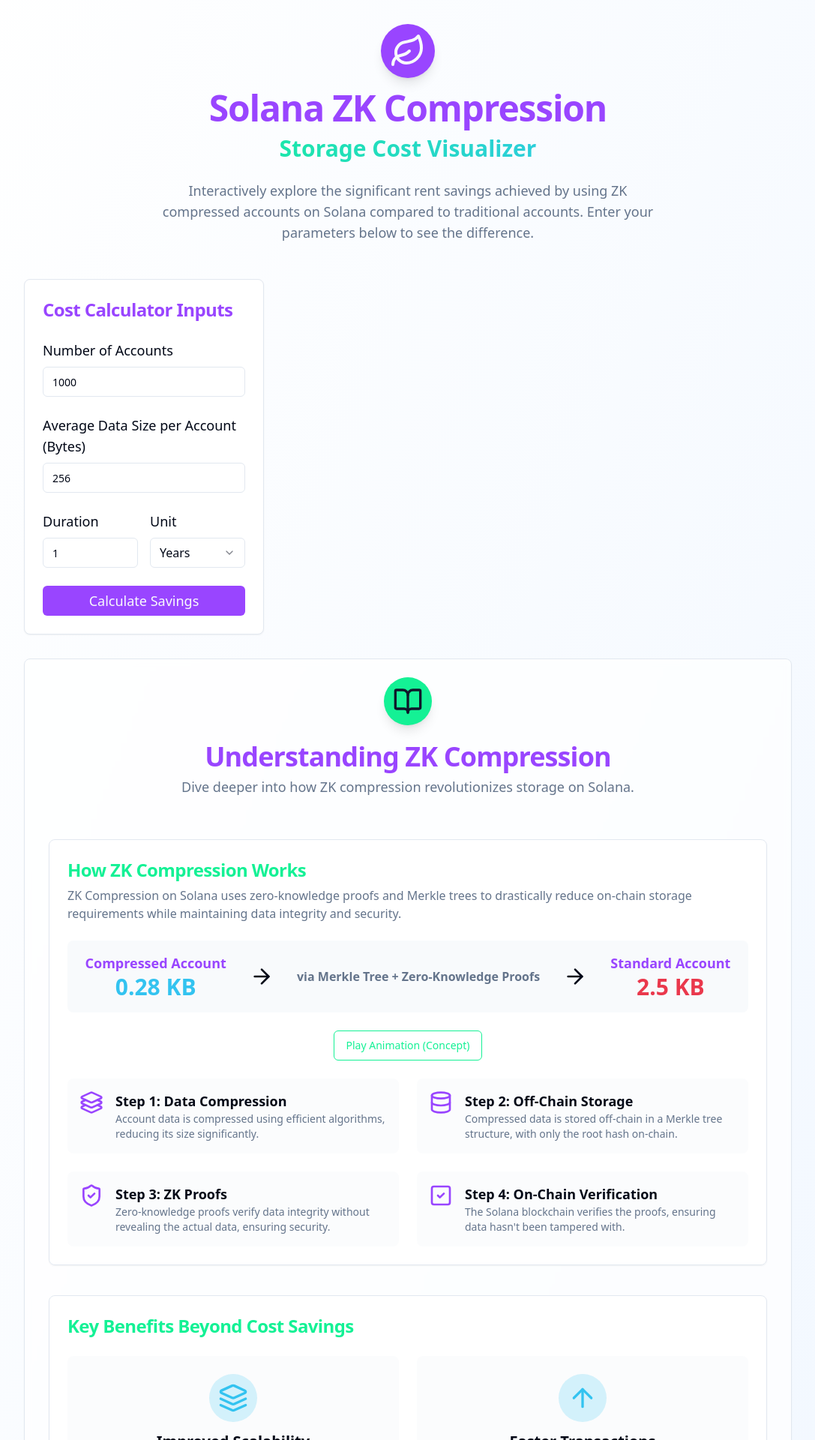
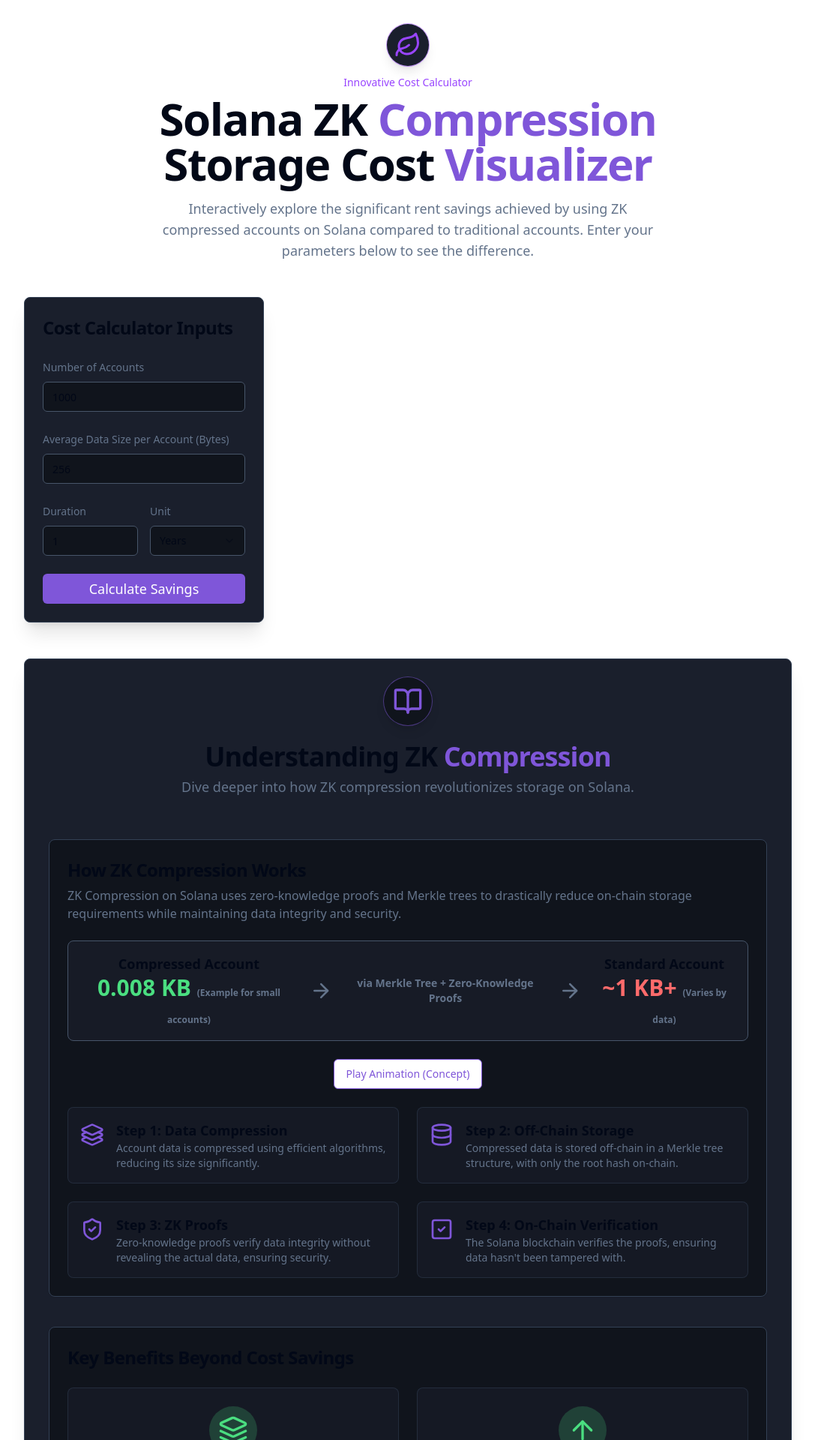
Before and after one commit to gurshaan17/solana-storage-savings-sight, a React (Vite) app: page / in a window 1280 px wide. Shown: the top 1920 px of the page at 75% size, without its empty margins (96-1183 px from the left). Built offline with nearby package versions, Linux system fonts and the light colour scheme.

Commit message:
Refactor: Apply design changes
Implement design and style updates based on the provided image, including background and color adjustments.

```diff
--- a/src/components/CalculatorInputForm.tsx
+++ b/src/components/CalculatorInputForm.tsx
@@ -42,18 +42,19 @@ const CalculatorInputForm: React.FC<CalculatorInputFormProps> = ({ onCalculate }
       });
     } else {
       console.error("Invalid input values");
+      // Consider adding user-facing error feedback here, e.g., using a toast
     }
   };
 
   return (
-    <Card className="w-full max-w-md">
+    <Card className="w-full max-w-md bg-cardDark border-slate-700 shadow-xl">
       <CardHeader>
-        <CardTitle className="text-2xl text-primary-solana">Cost Calculator Inputs</CardTitle>
+        <CardTitle className="text-2xl text-foreground">Cost Calculator Inputs</CardTitle>
       </CardHeader>
       <form onSubmit={handleSubmit}>
         <CardContent className="space-y-6">
           <div className="space-y-2">
-            <Label htmlFor="numAccounts" className="text-lg">Number of Accounts</Label>
+            <Label htmlFor="numAccounts" className="text-sm font-medium text-muted-foreground">Number of Accounts</Label>
             <Input
               id="numAccounts"
               type="number"
@@ -62,11 +63,11 @@ const CalculatorInputForm: React.FC<CalculatorInputFormProps> = ({ onCalculate }
               placeholder="e.g., 1000"
               min="1"
               required
-              className="text-base"
+              className="bg-inputDark border-slate-600 text-foreground placeholder:text-muted-foreground/70 focus:ring-brandPurple"
             />
           </div>
           <div className="space-y-2">
-            <Label htmlFor="dataSize" className="text-lg">Average Data Size per Account (Bytes)</Label>
+            <Label htmlFor="dataSize" className="text-sm font-medium text-muted-foreground">Average Data Size per Account (Bytes)</Label>
             <Input
               id="dataSize"
               type="number"
@@ -75,12 +76,12 @@ const CalculatorInputForm: React.FC<CalculatorInputFormProps> = ({ onCalculate }
               placeholder="e.g., 256"
               min="0"
               required
-              className="text-base"
+              className="bg-inputDark border-slate-600 text-foreground placeholder:text-muted-foreground/70 focus:ring-brandPurple"
             />
           </div>
           <div className="grid grid-cols-2 gap-4">
             <div className="space-y-2">
-              <Label htmlFor="duration" className="text-lg">Duration</Label>
+              <Label htmlFor="duration" className="text-sm font-medium text-muted-foreground">Duration</Label>
               <Input
                 id="duration"
                 type="number"
@@ -89,25 +90,28 @@ const CalculatorInputForm: React.FC<CalculatorInputFormProps> = ({ onCalculate }
                 placeholder="e.g., 1"
                 min="1"
                 required
-                className="text-base"
+                className="bg-inputDark border-slate-600 text-foreground placeholder:text-muted-foreground/70 focus:ring-brandPurple"
               />
             </div>
             <div className="space-y-2">
-              <Label htmlFor="durationUnit" className="text-lg">Unit</Label>
+              <Label htmlFor="durationUnit" className="text-sm font-medium text-muted-foreground">Unit</Label>
               <Select value={durationUnit} onValueChange={(value: 'months' | 'years') => setDurationUnit(value)}>
-                <SelectTrigger id="durationUnit" className="text-base">
+                <SelectTrigger id="durationUnit" className="bg-inputDark border-slate-600 text-foreground focus:ring-brandPurple">
                   <SelectValue placeholder="Select unit" />
                 </SelectTrigger>
-                <SelectContent>
-                  <SelectItem value="months">Months</SelectItem>
-                  <SelectItem value="years">Years</SelectItem>
+                <SelectContent className="bg-cardDark border-slate-600 text-foreground">
+                  <SelectItem value="months" className="hover:bg-slate-700">Months</SelectItem>
+                  <SelectItem value="years" className="hover:bg-slate-700">Years</SelectItem>
                 </SelectContent>
               </Select>
             </div>
           </div>
         </CardContent>
         <CardFooter>
-          <Button type="submit" className="w-full bg-primary-solana hover:bg-primary-solana/90 text-primary-foreground text-lg py-3">
+          <Button
+            type="submit"
+            className="w-full bg-brandPurple hover:bg-brandPurple/90 text-white text-lg py-3 transition-all duration-150 ease-in-out ring-2 ring-transparent hover:ring-brandPurple/50 focus:ring-brandPurple"
+          >
             Calculate Savings
           </Button>
         </CardFooter>
--- a/src/components/education/BenefitsSection.tsx
+++ b/src/components/education/BenefitsSection.tsx
@@ -1,7 +1,7 @@
 
 import React from 'react';
 import { Card, CardContent, CardHeader, CardTitle } from '@/components/ui/card';
-import { Layers, ArrowUp } from 'lucide-react'; // Using Layers for scalability, ArrowUp for faster/improvement
+import { Layers, ArrowUp } from 'lucide-react';
 
 const BenefitsSection: React.FC = () => {
   const benefits = [
@@ -11,21 +11,21 @@ const BenefitsSection: React.FC = () => {
       description: "Support millions of accounts without bloating the blockchain, enabling larger-scale applications.",
     },
     {
-      icon: <ArrowUp className="h-10 w-10 text-accent-savings" />, // Representing speed/efficiency
+      icon: <ArrowUp className="h-10 w-10 text-accent-savings" />,
       title: "Faster Transactions",
       description: "Reduced data size can contribute to faster transaction processing and confirmation times.",
     },
   ];
 
   return (
-    <Card className="bg-card/80">
+    <Card className="bg-inputDark border-slate-700">
       <CardHeader>
-        <CardTitle className="text-2xl font-bold text-secondary-solana">Key Benefits Beyond Cost Savings</CardTitle>
+        <CardTitle className="text-2xl font-bold text-foreground">Key Benefits Beyond Cost Savings</CardTitle>
       </CardHeader>
       <CardContent>
         <div className="grid grid-cols-1 md:grid-cols-2 gap-6">
           {benefits.map((benefit, index) => (
-            <div key={index} className="flex flex-col items-center text-center p-6 bg-muted/30 rounded-lg space-y-3">
+            <div key={index} className="flex flex-col items-center text-center p-6 bg-cardDark/50 rounded-lg space-y-3 border border-slate-700/50">
               <div className="p-3 bg-accent-savings/20 rounded-full">
                 {benefit.icon}
               </div>
--- a/src/components/education/EducationSection.tsx
+++ b/src/components/education/EducationSection.tsx
@@ -6,17 +6,17 @@ import TechnicalConceptsSection from './TechnicalConceptsSection';
 import FaqSection from './FaqSection';
 import DeveloperResourcesSection from './DeveloperResourcesSection';
 import { Card, CardContent, CardHeader, CardTitle } from '@/components/ui/card';
-import { BookOpen } from 'lucide-react'; // Using BookOpen as a general education icon
+import { BookOpen } from 'lucide-react';
 
 const EducationSection: React.FC = () => {
   return (
-    <Card className="w-full mt-12 bg-background/70 backdrop-blur-sm">
+    <Card className="w-full mt-12 bg-cardDark border-slate-700 shadow-xl">
       <CardHeader className="text-center">
-        <div className="inline-flex items-center justify-center bg-secondary-solana text-secondary-foreground p-3 rounded-full mb-4 shadow-lg mx-auto">
-          <BookOpen size={40} />
+        <div className="inline-flex items-center justify-center bg-inputDark text-primary-foreground p-3 rounded-full mb-4 shadow-lg mx-auto ring-1 ring-brandPurple/50">
+          <BookOpen size={40} className="text-brandPurple" />
         </div>
-        <CardTitle className="text-4xl font-extrabold text-primary-solana">
-          Understanding ZK Compression
+        <CardTitle className="text-4xl font-extrabold text-foreground">
+          Understanding ZK <span className="text-brandPurple">Compression</span>
         </CardTitle>
         <p className="text-lg text-muted-foreground max-w-2xl mx-auto mt-2">
           Dive deeper into how ZK compression revolutionizes storage on Solana.
--- a/src/components/education/HowItWorksSection.tsx
+++ b/src/components/education/HowItWorksSection.tsx
@@ -7,61 +7,60 @@ import { Layers3, Database, ShieldCheck, SquareCheck, ArrowRight } from 'lucide-
 const HowItWorksSection: React.FC = () => {
   const steps = [
     {
-      icon: <Layers3 className="h-8 w-8 text-primary-solana" />,
+      icon: <Layers3 className="h-8 w-8 text-brandPurple" />,
       title: "Step 1: Data Compression",
       description: "Account data is compressed using efficient algorithms, reducing its size significantly.",
     },
     {
-      icon: <Database className="h-8 w-8 text-primary-solana" />,
+      icon: <Database className="h-8 w-8 text-brandPurple" />,
       title: "Step 2: Off-Chain Storage",
       description: "Compressed data is stored off-chain in a Merkle tree structure, with only the root hash on-chain.",
     },
     {
-      icon: <ShieldCheck className="h-8 w-8 text-primary-solana" />,
+      icon: <ShieldCheck className="h-8 w-8 text-brandPurple" />,
       title: "Step 3: ZK Proofs",
       description: "Zero-knowledge proofs verify data integrity without revealing the actual data, ensuring security.",
     },
     {
-      icon: <SquareCheck className="h-8 w-8 text-primary-solana" />,
+      icon: <SquareCheck className="h-8 w-8 text-brandPurple" />,
       title: "Step 4: On-Chain Verification",
       description: "The Solana blockchain verifies the proofs, ensuring data hasn't been tampered with.",
     },
   ];
 
   return (
-    <Card className="bg-card/80">
+    <Card className="bg-inputDark border-slate-700">
       <CardHeader>
-        <CardTitle className="text-2xl font-bold text-secondary-solana">How ZK Compression Works</CardTitle>
+        <CardTitle className="text-2xl font-bold text-foreground">How ZK Compression Works</CardTitle>
         <CardDescription className="text-md text-muted-foreground">
           ZK Compression on Solana uses zero-knowledge proofs and Merkle trees to drastically reduce on-chain storage requirements while maintaining data integrity and security.
         </CardDescription>
       </CardHeader>
       <CardContent className="space-y-6">
-        <div className="flex flex-col sm:flex-row items-center justify-around p-4 bg-muted/50 rounded-lg gap-4">
+        <div className="flex flex-col sm:flex-row items-center justify-around p-4 bg-cardDark/70 rounded-lg gap-4 border border-slate-600">
           <div className="text-center">
-            <p className="font-semibold text-lg text-primary-solana">Compressed Account</p>
-            <p className="text-3xl font-bold text-accent-savings">0.28 KB</p>
+            <p className="font-semibold text-lg text-foreground">Compressed Account</p>
+            <p className="text-3xl font-bold text-accent-savings">0.008 KB <span className="text-xs text-muted-foreground">(Example for small accounts)</span></p> {/* Updated example value */}
           </div>
-          <ArrowRight className="h-8 w-8 text-foreground hidden sm:block" />
-           <p className="font-semibold text-md text-center text-muted-foreground my-2 sm:my-0">via Merkle Tree + Zero-Knowledge Proofs</p>
-          <ArrowRight className="h-8 w-8 text-foreground hidden sm:block transform rotate-90 sm:rotate-0" />
+          <ArrowRight className="h-8 w-8 text-muted-foreground hidden sm:block" />
+           <p className="font-semibold text-sm text-center text-muted-foreground my-2 sm:my-0">via Merkle Tree + Zero-Knowledge Proofs</p>
+          <ArrowRight className="h-8 w-8 text-muted-foreground hidden sm:block transform rotate-90 sm:rotate-0" />
           <div className="text-center">
-            <p className="font-semibold text-lg text-primary-solana">Standard Account</p>
-            <p className="text-3xl font-bold text-destructive-cost">2.5 KB</p>
+            <p className="font-semibold text-lg text-foreground">Standard Account</p>
+            <p className="text-3xl font-bold text-destructive-cost">~1 KB+ <span className="text-xs text-muted-foreground">(Varies by data)</span></p> {/* Updated example value */}
           </div>
         </div>
 
         <div className="text-center my-4">
-          {/* Placeholder for animation button, can be styled further or made functional later */}
-          <Button variant="outline" className="border-secondary-solana text-secondary-solana hover:bg-secondary-solana/10">
+          <Button variant="outline" className="border-brandPurple text-brandPurple hover:bg-brandPurple/10 hover:text-white">
             Play Animation (Concept)
           </Button>
         </div>
 
         <div className="grid grid-cols-1 md:grid-cols-2 gap-6">
           {steps.map((step, index) => (
-            <div key={index} className="flex items-start space-x-4 p-4 bg-muted/30 rounded-lg">
-              <div className="flex-shrink-0">{step.icon}</div>
+            <div key={index} className="flex items-start space-x-4 p-4 bg-cardDark/50 rounded-lg border border-slate-700/50">
+              <div className="flex-shrink-0 mt-1">{step.icon}</div>
               <div>
                 <h4 className="font-semibold text-lg text-foreground">{step.title}</h4>
                 <p className="text-sm text-muted-foreground">{step.description}</p>
--- a/src/pages/Index.tsx
+++ b/src/pages/Index.tsx
@@ -1,32 +1,34 @@
+
 import CalculatorInputForm from "@/components/CalculatorInputForm";
 import CostResultsDisplay from "@/components/CostResultsDisplay";
 import ComparisonChart from "@/components/ComparisonChart";
 import { useSolanaCostCalculator } from "@/hooks/useSolanaCostCalculator";
 import { Leaf } from "lucide-react"; // Using Leaf for ZK/green tech vibe
-import EducationSection from "@/components/education/EducationSection"; // Import the new section
+import EducationSection from "@/components/education/EducationSection";
 
 const Index = () => {
   const { results, calculateCosts, SOL_PRICE_USD } = useSolanaCostCalculator();
 
+  // Assuming 'dark' class is applied to html or body tag elsewhere for dark mode
   return (
-    <div className="min-h-screen bg-gradient-to-br from-background to-blue-50 dark:from-slate-900 dark:to-primary-solana/20 py-8 px-4 flex flex-col items-center">
-      <header className="text-center mb-12">
-        <div className="inline-flex items-center justify-center bg-primary-solana text-primary-foreground p-3 rounded-full mb-4 shadow-lg">
-          <Leaf size={48} />
+    <div className="min-h-screen bg-background text-foreground py-8 px-4 flex flex-col items-center selection:bg-primary-solana/30 selection:text-white">
+      <header className="text-center mb-12 max-w-4xl">
+        <div className="inline-flex items-center justify-center bg-cardDark text-primary-foreground p-2.5 rounded-full mb-3 shadow-lg ring-1 ring-primary-solana/50">
+          <Leaf size={36} className="text-primary-solana" />
         </div>
-        <h1 className="text-5xl font-extrabold text-primary-solana mb-3 tracking-tight">
-          Solana ZK Compression
+         <p className="text-sm text-primary-solana font-medium mb-2">Innovative Cost Calculator</p>
+        <h1 className="text-5xl md:text-6xl font-extrabold text-foreground mb-3 tracking-tight">
+          Solana ZK <span className="text-brandPurple">Compression</span>
+          <br />
+          Storage Cost <span className="text-brandPurple">Visualizer</span>
         </h1>
-        <h2 className="text-3xl font-bold text-transparent bg-clip-text bg-gradient-to-r from-secondary-solana to-accent-savings mb-6">
-          Storage Cost Visualizer
-        </h2>
-        <p className="text-lg text-muted-foreground max-w-2xl mx-auto">
+        <p className="text-lg text-muted-foreground max-w-2xl mx-auto mt-4">
           Interactively explore the significant rent savings achieved by using ZK compressed accounts on Solana compared to traditional accounts.
           Enter your parameters below to see the difference.
         </p>
       </header>
 
-      <div className="w-full max-w-5xl space-y-8">
+      <div className="w-full max-w-5xl space-y-12">
         <div className="grid grid-cols-1 md:grid-cols-3 gap-8 items-start">
           <div className="md:col-span-1">
             <CalculatorInputForm onCalculate={calculateCosts} />
@@ -45,11 +47,10 @@ const Index = () => {
           </div>
         )}
 
-        {/* Add the Education Section here */}
         <EducationSection />
       </div>
 
-      <footer className="mt-16 text-center text-sm text-muted-foreground">
+      <footer className="mt-20 text-center text-sm text-muted-foreground/80">
         <p>&copy; {new Date().getFullYear()} Solana Storage Cost Visualizer. All calculations are estimates.</p>
         <p>Inspired by the potential of ZK technology on Solana.</p>
       </footer>
--- a/tailwind.config.ts
+++ b/tailwind.config.ts
@@ -1,4 +1,3 @@
-
 import type { Config } from "tailwindcss";
 
 export default {
@@ -23,39 +22,39 @@ export default {
 				border: 'hsl(var(--border))',
 				input: 'hsl(var(--input))',
 				ring: 'hsl(var(--ring))',
-				background: 'hsl(var(--background))',
-				foreground: 'hsl(var(--foreground))',
+				background: 'hsl(var(--background))', // Will be very dark
+				foreground: 'hsl(var(--foreground))', // Will be light
 				primary: {
-					DEFAULT: 'hsl(var(--primary))', // Default primary
+					DEFAULT: 'hsl(var(--primary))',
 					foreground: 'hsl(var(--primary-foreground))',
-					solana: '#9945FF', // Solana Purple
+					solana: '#9945FF', // Solana Purple - keep for accents
 				},
 				secondary: {
-					DEFAULT: 'hsl(var(--secondary))', // Default secondary
+					DEFAULT: 'hsl(var(--secondary))',
 					foreground: 'hsl(var(--secondary-foreground))',
-					solana: '#14F195', // Solana Blue/Green
+					solana: '#14F195', // Solana Green/Blue - keep for accents
 				},
 				destructive: {
-					DEFAULT: 'hsl(var(--destructive))',
+					DEFAULT: 'hsl(var(--destructive))', // Base for destructive actions
 					foreground: 'hsl(var(--destructive-foreground))',
-					cost: '#ea384c', // Red for costs
+					cost: '#FF6B6B', // Brighter Red for costs, closer to image's vibe
 				},
 				muted: {
 					DEFAULT: 'hsl(var(--muted))',
-					foreground: 'hsl(var(--muted-foreground))'
+					foreground: 'hsl(var(--muted-foreground))' // Light gray for muted text on dark bg
 				},
 				accent: {
 					DEFAULT: 'hsl(var(--accent))',
 					foreground: 'hsl(var(--accent-foreground))',
-					savings: '#33C3F0', // Bright blue/green for savings, distinct from secondary.solana
+					savings: '#4ADE80', // Brighter Green for savings, closer to image
 				},
 				popover: {
 					DEFAULT: 'hsl(var(--popover))',
 					foreground: 'hsl(var(--popover-foreground))'
 				},
 				card: {
-					DEFAULT: 'hsl(var(--card))',
-					foreground: 'hsl(var(--card-foreground))'
+					DEFAULT: 'hsl(var(--card))', // Dark color for cards
+					foreground: 'hsl(var(--card-foreground))' // Light text on cards
 				},
 				sidebar: {
 					DEFAULT: 'hsl(var(--sidebar-background))',
@@ -66,7 +65,13 @@ export default {
 					'accent-foreground': 'hsl(var(--sidebar-accent-foreground))',
 					border: 'hsl(var(--sidebar-border))',
 					ring: 'hsl(var(--sidebar-ring))'
-				}
+				},
+                // Custom colors from the new theme
+                brandPurple: '#7F56D9', // A distinct purple from the image
+                lightGray: '#E0E0E0',
+                darkGray: '#333333',
+                cardDark: '#1A1F2C', // Dark background for cards like in the image
+                inputDark: '#10141C', // Darker background for inputs
 			},
 			borderRadius: {
 				lg: 'var(--radius)',
```
Also changed, not shown: src/components/ComparisonChart.tsx (+27 -15 lines), src/components/CostResultsDisplay.tsx (+15 -15 lines), src/components/education/DeveloperResourcesSection.tsx (+7 -7 lines), src/components/education/FaqSection.tsx (+6 -5 lines), src/components/education/TechnicalConceptsSection.tsx (+6 -5 lines), src/index.css (+24 -34 lines).
